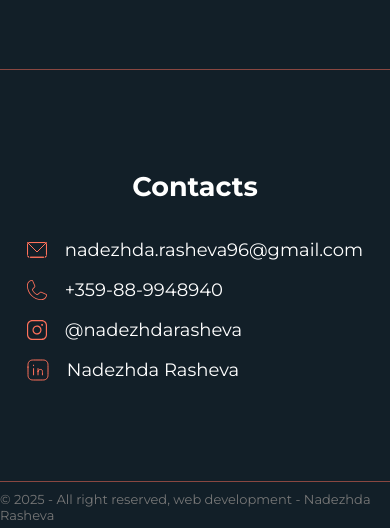
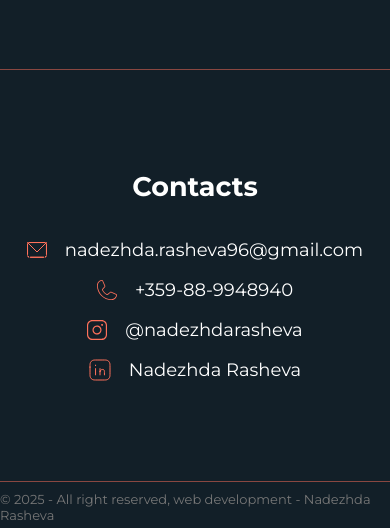
Before and after one commit to nrasheva/nadezhda-rasheva, a React (Vite) app: page / in a window 390 px wide. Shown: the part 3525-4053 px from the top of the page. Built offline with nearby package versions, Linux system fonts and the light colour scheme.

Commit message:
Updated styles

```diff
--- a/src/components/Navigation/MobileNavigation.jsx
+++ b/src/components/Navigation/MobileNavigation.jsx
@@ -9,7 +9,6 @@ const [showLinks, setShowLinks] = useState(false);
 const [navMobileBg, setNavMobileBg] = useState(false);
 
 const ShowLinks = () => {
-  console.log(showLinks)
   setShowLinks(!showLinks)
 }
 
--- a/src/components/Pages/Contacts.jsx
+++ b/src/components/Pages/Contacts.jsx
@@ -29,6 +29,7 @@ export const Contacts = () => {
         <h2>Contacts</h2>
       </div>
       <div className={styles["contacts-content"]}>
+       {copyStatus && <p style={{color: "var(--secondary)", fontSize: "14px", position: "absolute", marginTop: "-30px", marginLeft: "30px"}}>Copied to clipboard!</p>}
         <div>
           <img src={emailIcon} alt="Email" />
           <p onClick={(e) => CopyContact(e.target.textContent)}>nadezhda.rasheva96@gmail.com</p>
@@ -60,7 +61,6 @@ export const Contacts = () => {
           </p>
         </div>
       </div>
-      {copyStatus && <p style={{color: "var(--secondary)", fontSize: "14px"}}>Copied to clipboard!</p>}
     </div>
   );
 };
--- a/src/components/Pages/Contacts.module.css
+++ b/src/components/Pages/Contacts.module.css
@@ -1,7 +1,7 @@
 .contacts-main {
   display: flex;
-  flex-direction: column;
   align-items: center;
+  justify-content: space-evenly;
   gap: 2rem;
   padding: 100px 50px;
   color: white;
@@ -28,4 +28,12 @@
 @media screen and (min-width: 1800px) {
 }
 
-@media screen and (max-width: 768px) {}
+@media screen and (max-width: 768px) {
+  .contacts-main {
+    flex-direction: column;
+  }
+
+  .contacts-content div {
+    justify-content: center;
+  }
+}
```
